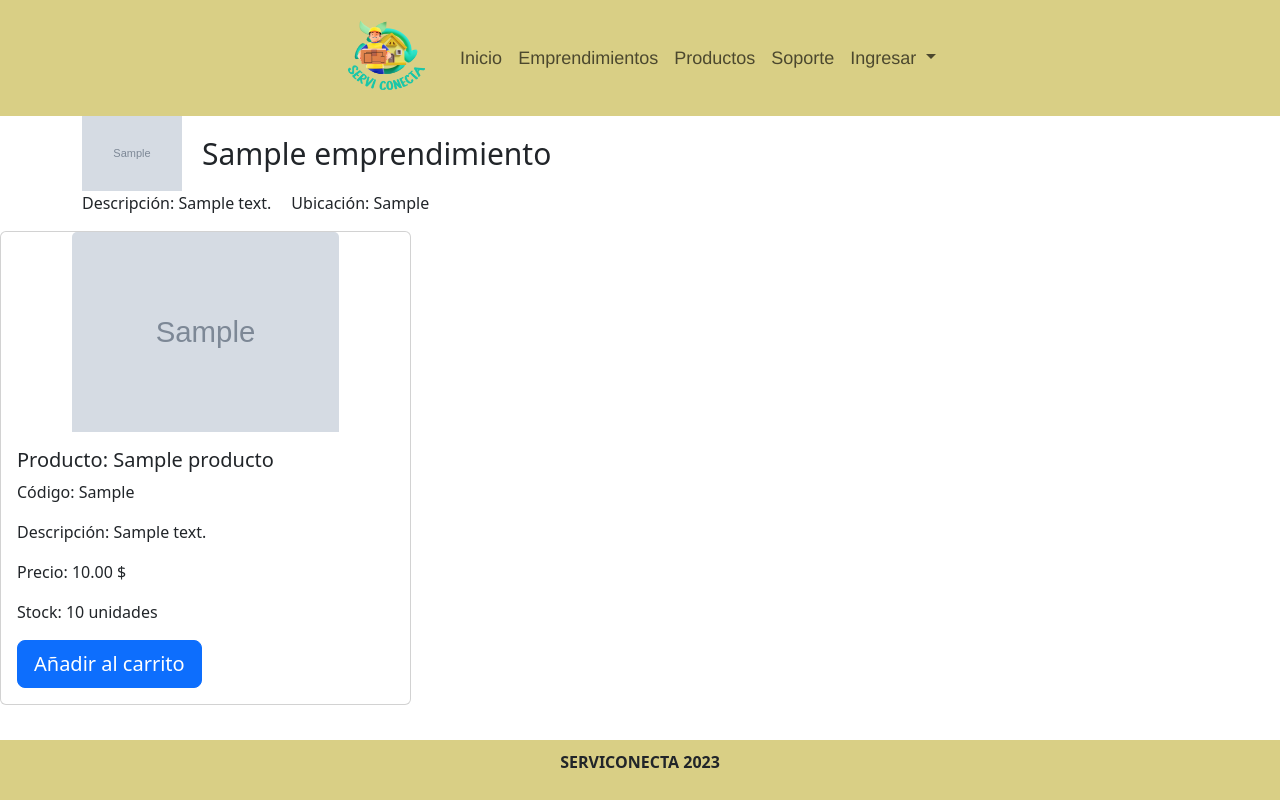
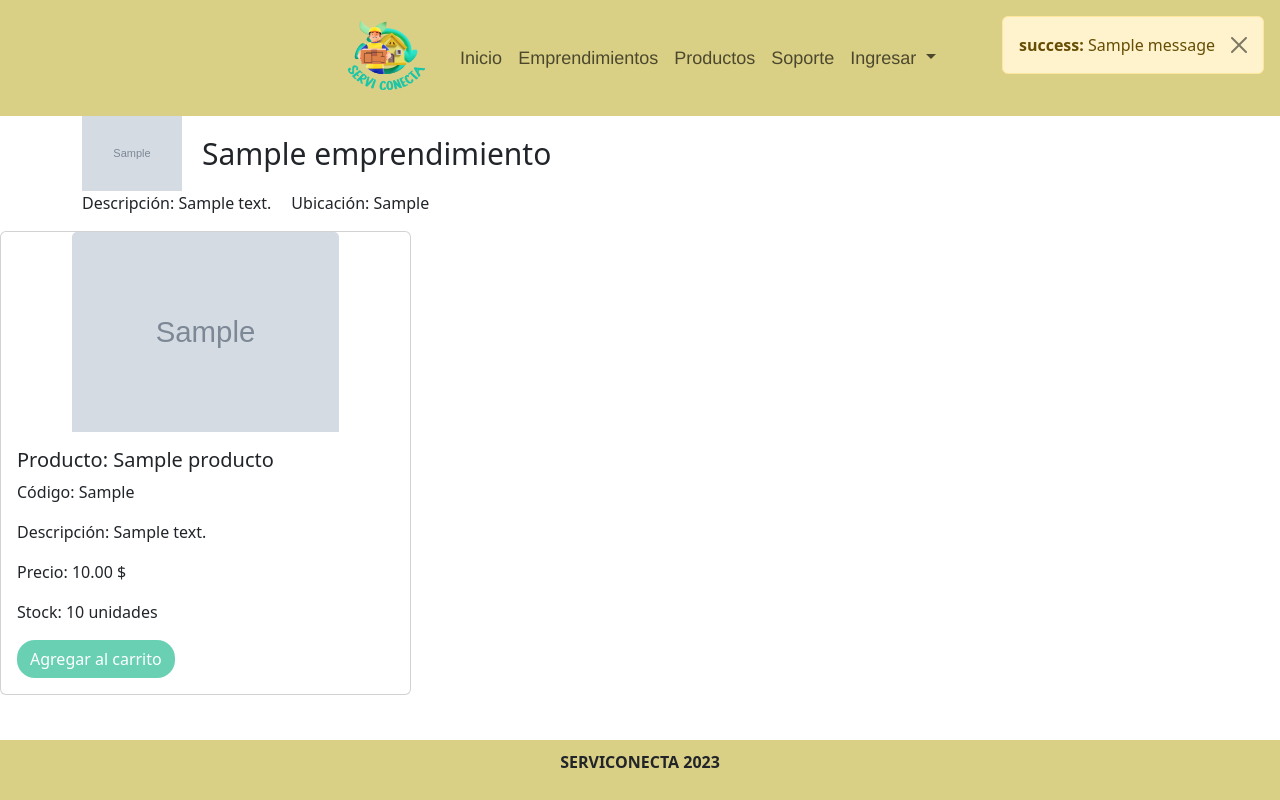
Before and after one commit to galmarcano/serviconecta, a Django app: page /detalle_emprendimiento/1/ in a window 1280 px wide. Run offline with Django 4.2, Linux system fonts and the light colour scheme; tables that the repository leaves empty hold one stand-in row (values such as "Sample post"); grey boxes marked "Sample" are stand-in pictures; one stand-in notice (Sample message) is shown.

Commit message:
agg produc desde detail ent

```diff
--- a/config/templates/detail_ent.html
+++ b/config/templates/detail_ent.html
@@ -36,13 +36,29 @@
                 <p class="card-text">Descripción: {{ producto.descripcion_producto }}</p>
                 <p class="card-text">Precio: {{ producto.precio_producto }} $</p>
                 <p class="card-text">Stock: {{ producto.stock_producto }} unidades</p>
-                <button type="button" class="btn btn-primary btn-lg">Añadir al carrito</button>
-            </div>
+                {% if user.is_authenticated %}
+                <a href="{% url 'agregar_al_carrito' producto_id=producto.id_producto %}" class="btn btn-agregar" role="button">Agregar al
+                    carrito</a>
+                {% else %}
+                <a href="{% url 'compra_productos' %}" class="btn btn-agregar" role="button">Agregar
+                    al carrito</a>
+                {% endif %}
+                </div>
         </div>
     </div>
     {% endfor %}
 </div>
 
+<div class="position-fixed top-0 end-0 p-3" style="z-index: 5">
+    {% if messages %}
+        <div class="alert alert-warning alert-dismissible fade show" role="alert">
+            {% for message in messages %}
+                <strong>{{ message.tags }}:</strong> {{ message }}<br>
+            {% endfor %}
+            <button type="button" class="btn-close" data-bs-dismiss="alert" aria-label="Close"></button>
+        </div>
+    {% endif %}
+</div>
 
 
 {% endblock %}
--- a/config/templates/list_prod.html
+++ b/config/templates/list_prod.html
@@ -39,11 +39,10 @@
 
 
             {% if user.is_authenticated %}
-            <a href="{% url 'agregar_al_carrito' producto_id=e.id_producto %}" class="btn btn-agregar" role="button"
-                onclick="showAlert()">Agregar al
+            <a href="{% url 'agregar_al_carrito' producto_id=e.id_producto %}" class="btn btn-agregar" role="button">Agregar al
                 carrito</a>
             {% else %}
-            <a href="{% url 'compra_productos' %}" class="btn btn-agregar" role="button" onclick="showAlert()">Agregar
+            <a href="{% url 'compra_productos' %}" class="btn btn-agregar" role="button">Agregar
                 al carrito</a>
             {% endif %}
     </div>
--- a/static/css/detail_ent.css
+++ b/static/css/detail_ent.css
@@ -1,6 +1,20 @@
 img {
     height: 100%;
 }
+
+.btn {
+    display: inline-block;
+    background-color:#69d0b3;
+    color: #fff;
+    text-decoration: none;
+    border-radius: 18px;
+    transition: background-color 0.3s ease;
+}
+
+.btn:hover {
+    background-color:#d9cf85;
+}
+
 
 .container {
     display: flex;
@@ -32,3 +46,15 @@ h1 {
     max-width: none;
     margin: auto;
 }
+
+@media (max-width: 850px) {
+    .principal {
+        display: flex;
+        flex-direction: row;
+
+    }
+
+
+
+
+  }
```
